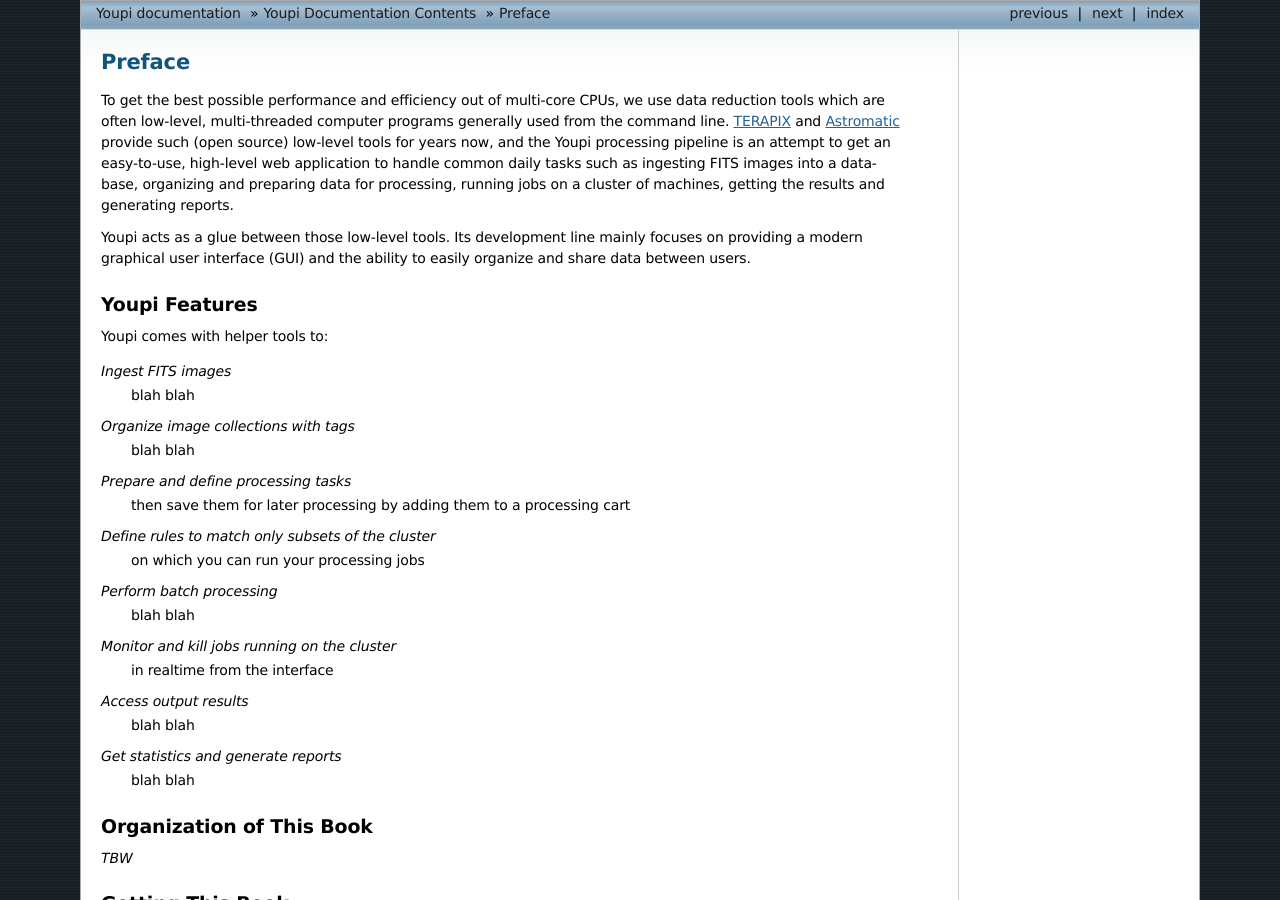
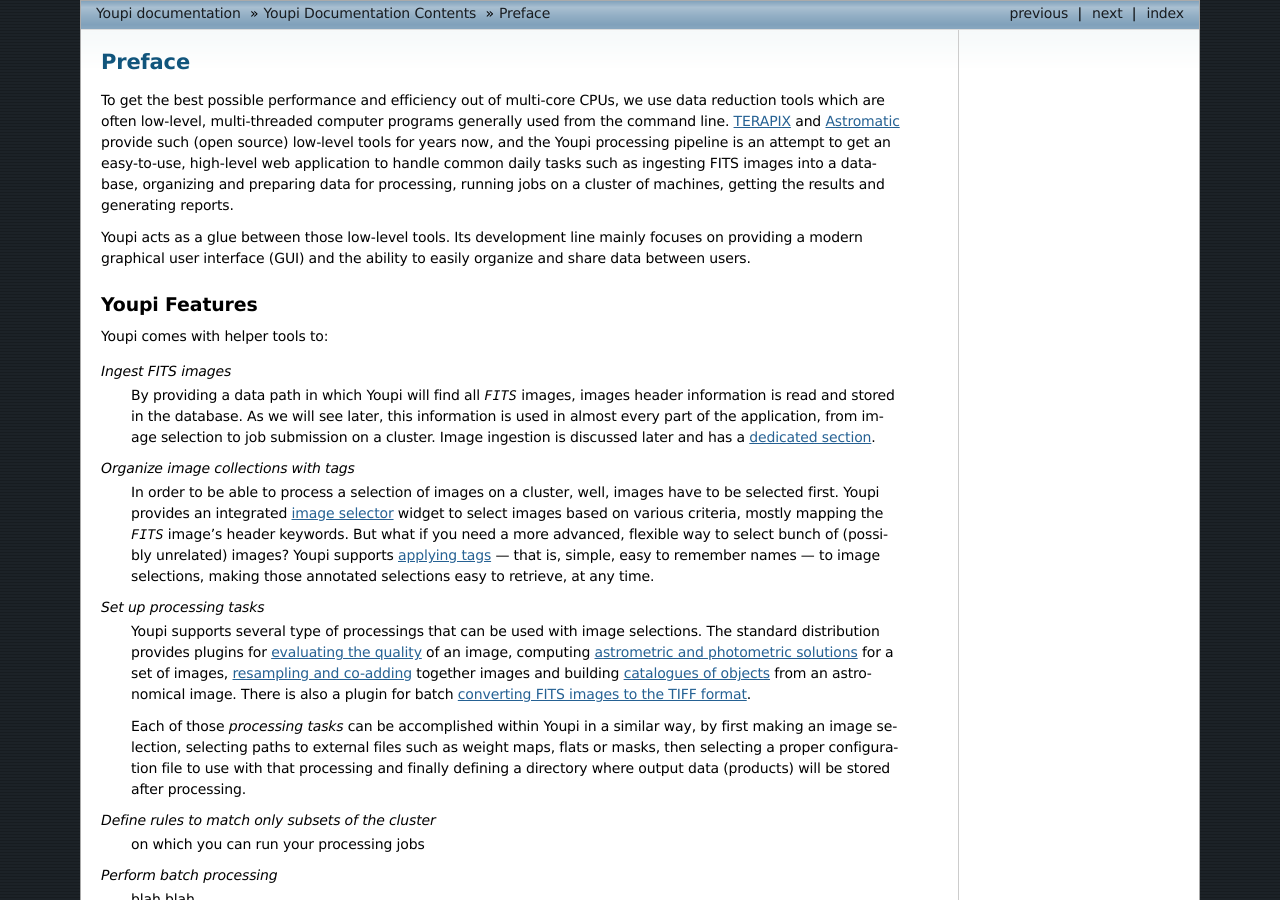
Before and after one commit to gotsunami/Youpi, a Sphinx documentation site: the page built from doc/handbook/source/preface.txt, in a window 1280 px wide and 900 px high. Built offline with Sphinx 7.4.7, drawn with Linux system fonts in a browser that asks for light colours; formulas are drawn with MathJax 3; the version number could not be read and is left out.

Commit message:
Handbook: more preface content

```diff
--- a/doc/handbook/source/contents.txt
+++ b/doc/handbook/source/contents.txt
@@ -3,11 +3,12 @@
 ============================
 
 .. toctree::
-   :maxdepth: 3
+   :maxdepth: 2
 
    preface
    installation
    tour
+   processing
    administration
    dive
    faq
--- a/doc/handbook/source/installation.txt
+++ b/doc/handbook/source/installation.txt
@@ -226,7 +226,7 @@
 .. _QualityFITS: http://youpi.terapix.fr/release/qualityfits-1.13.12-1.src.rpm
 .. _WCS library: http://www.atnf.csiro.au/people/mcalabre/WCS/
 .. _PSFEx: http://terapix.iap.fr/soft/psfex
-.. _WeightWatcher: http://http://astromatic.iap.fr/software/weightwatcher
+.. _WeightWatcher: http://astromatic.iap.fr/software/weightwatcher
 .. _FITS utility programs: http://heasarc.gsfc.nasa.gov/docs/software/fitsio/cexamples.html
 .. _Scamp: http://astromatic.iap.fr/software/scamp
 .. _Swarp: http://astromatic.iap.fr/software/swarp
--- a/doc/handbook/source/preface.txt
+++ b/doc/handbook/source/preface.txt
@@ -20,13 +20,34 @@
 Youpi comes with helper tools to:
 
 *Ingest FITS images*
-    blah blah
+    By providing a data path in which Youpi will find all `FITS` images, images header
+    information is read and stored in the database. As we will see later, this
+    information is used in almost every part of the application, from image selection
+    to job submission on a cluster. Image ingestion is discussed later and has
+    a :ref:`dedicated section <ingestion_section>`.
 
 *Organize image collections with tags*
-    blah blah
+    In order to be able to process a selection of images on a cluster, well, images have
+    to be selected first. Youpi provides an integrated :ref:`image selector <image_selector_section>`
+    widget to select images based on various criteria, mostly mapping the `FITS` image's header
+    keywords. But what if you need a more advanced, flexible way to select bunch of (possibly
+    unrelated) images? Youpi supports :ref:`applying tags <organize_tags_section>` --- that
+    is, simple, easy to remember names --- to image selections, making those annotated
+    selections easy to retrieve, at any time.
 
-*Prepare and define processing tasks*
-    then save them for later processing by adding them to a processing cart
+*Set up processing tasks*
+    Youpi supports several type of processings that can be used with image selections.
+    The standard distribution provides plugins for :ref:`evaluating the quality <proc_fitsin>`
+    of an image, computing :ref:`astrometric and photometric solutions <proc_scamp>` for
+    a set of images, :ref:`resampling and co-adding <proc_swarp>` together images and building
+    :ref:`catalogues of objects <proc_sextractor>` from an astronomical image. There is
+    also a plugin for batch :ref:`converting FITS images to the TIFF format <proc_stiff>`.
+
+    Each of those *processing tasks* can be accomplished within Youpi in a similar way,
+    by first making an image selection, selecting paths to external files such as
+    weight maps, flats or masks, then selecting a proper configuration file to use with
+    that processing and finally defining a directory where output data (products)
+    will be stored after processing.
 
 *Define rules to match only subsets of the cluster*
     on which you can run your processing jobs
--- /dev/null
+++ b/doc/handbook/source/processing.txt
@@ -0,0 +1,37 @@
+Processing Images
+=================
+
+.. _proc_fitsin:
+
+`QualityFITS` --- First Quality Evaluation
+------------------------------------------
+
+*TBW*
+
+.. _proc_scamp:
+
+`SCAMP` --- Astro-Photo Calibration
+-----------------------------------
+
+*TBW*
+
+.. _proc_swarp:
+
+`SWarp` --- Image Stacking
+--------------------------
+
+*TBW*
+
+.. _proc_sextractor:
+
+`SExtractor` --- Sources Extractor
+----------------------------------
+
+*TBW*
+
+.. _proc_stiff:
+
+`STIFF` --- `FITS` to `TIFF` Image convertion
+---------------------------------------------
+
+*TBW*
--- a/doc/handbook/source/tour.txt
+++ b/doc/handbook/source/tour.txt
@@ -343,6 +343,7 @@
  your navigation.It makes Youpi interface more accessible, for example concerning
  visually impaired users.
 
+.. _organize_tags_section:
 
 Organize Data With Tags
 =======================
--- a/doc/handbook/source/writingplugins.txt
+++ b/doc/handbook/source/writingplugins.txt
@@ -1,6 +1,9 @@
 *************************
 Writing Plugins for Youpi
 *************************
+
+.. contents::
+   :local:
 
 .. warning:: Most of this chapter is currently being rewritten; some parts are
              obsolete for the moment.
```
